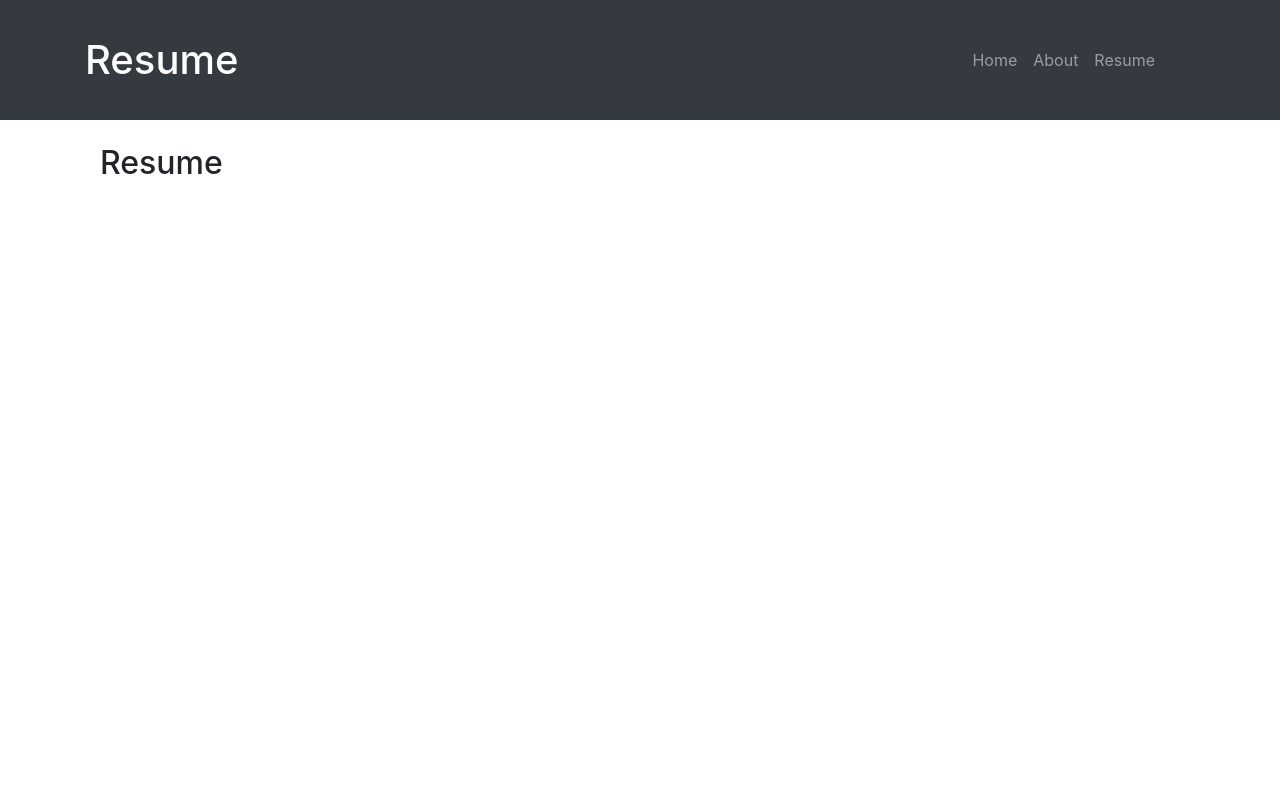
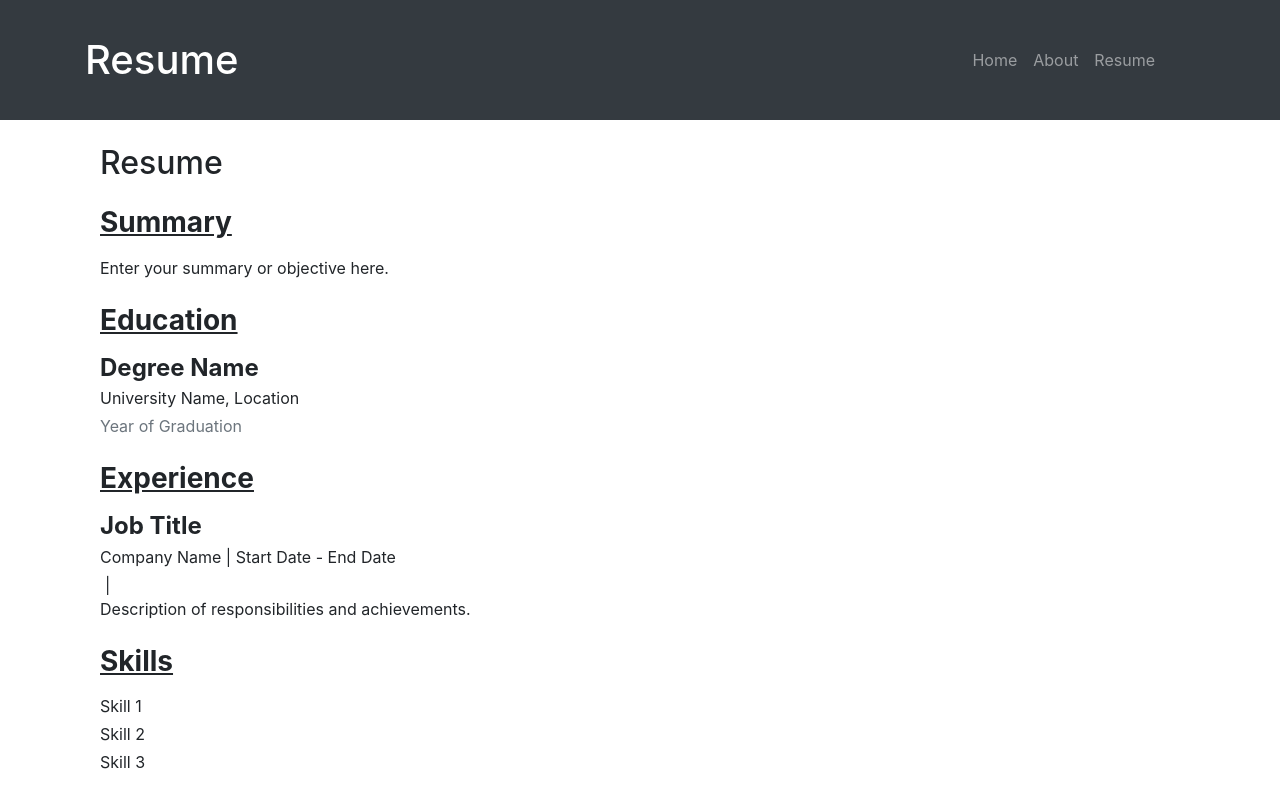
Before and after one commit to rsitorius/rsitorius.github.io, a Jekyll site: the page built from resume.html, in a window 1280 px wide. Shown: the top 808 px of the page. Built offline with Jekyll 4.4.1, drawn with Linux system fonts in a browser that asks for light colours.

Commit message:
rebuild resume

```diff
--- a/_data/resume.yml
+++ b/_data/resume.yml
@@ -1,3 +1,5 @@
+# _data/resume.yml
+
 resume_sections:
   - name: Summary
     description: Enter your summary or objective here.
@@ -10,7 +12,7 @@ resume_sections:
   - name: Experience
     items:
       - title: Job Title
-        company: Company Name, Location
+        company: Company Name
         duration: Start Date - End Date
         description: Description of responsibilities and achievements.
       # Add more experience entries as needed
@@ -20,5 +22,3 @@ resume_sections:
       - name: Skill 2
       - name: Skill 3
       # Add more skills as needed
-  - name: References
-    description: Available upon request.
--- a/resume.html
+++ b/resume.html
@@ -4,10 +4,29 @@ title: Resume
 permalink: /resume/
 ---
 
+
+<style>
+  /* Custom CSS for underlined section names */
+  .section-name {
+    font-weight: bold;
+    text-decoration: underline;
+  }
+
+  /* Custom CSS for job title, company, and duration */
+  .job-title-company-duration {
+    display: inline-block;
+  }
+  .job-title-company-duration::after {
+    content: " |";
+    margin-left: 5px;
+    margin-right: 5px;
+  }
+</style>
+
 <div class="container mt-4">
   <h2 class="mb-4">Resume</h2>
 
-  {% assign resume_sections = site.data.resume %}
+  {% assign resume_sections = site.data.resume.resume_sections %}
   {% for section in resume_sections %}
     <section class="mb-4">
       <h3 class="section-name mb-3">{{ section.name }}</h3>
@@ -22,11 +41,10 @@ permalink: /resume/
               </li>
             {% elsif section.name == 'Experience' %}
               <li class="mb-3">
-                <div class="job-title-company">
+                <div class="job-title-company-duration">
                   <h4 class="mb-1 font-weight-bold">{{ item.title }}</h4>
-                  <p class="mb-1">{{ item.company }}</p>
+                  <p class="mb-1">{{ item.company }} | {{ item.duration }}</p>
                 </div>
-                <p class="text-muted mb-1">{{ item.duration }}</p>
                 <p class="mb-0">{{ item.description }}</p>
               </li>
             {% elsif section.name == 'Skills' %}
```
